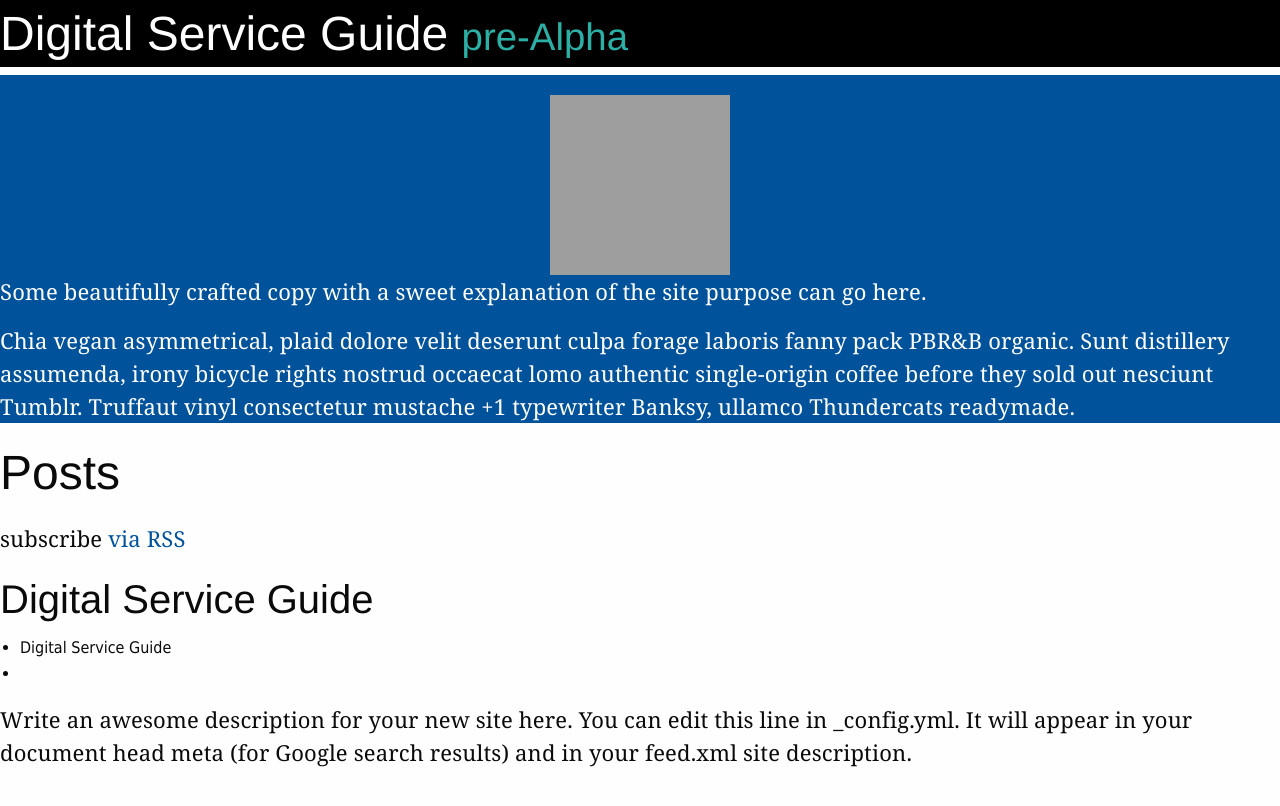
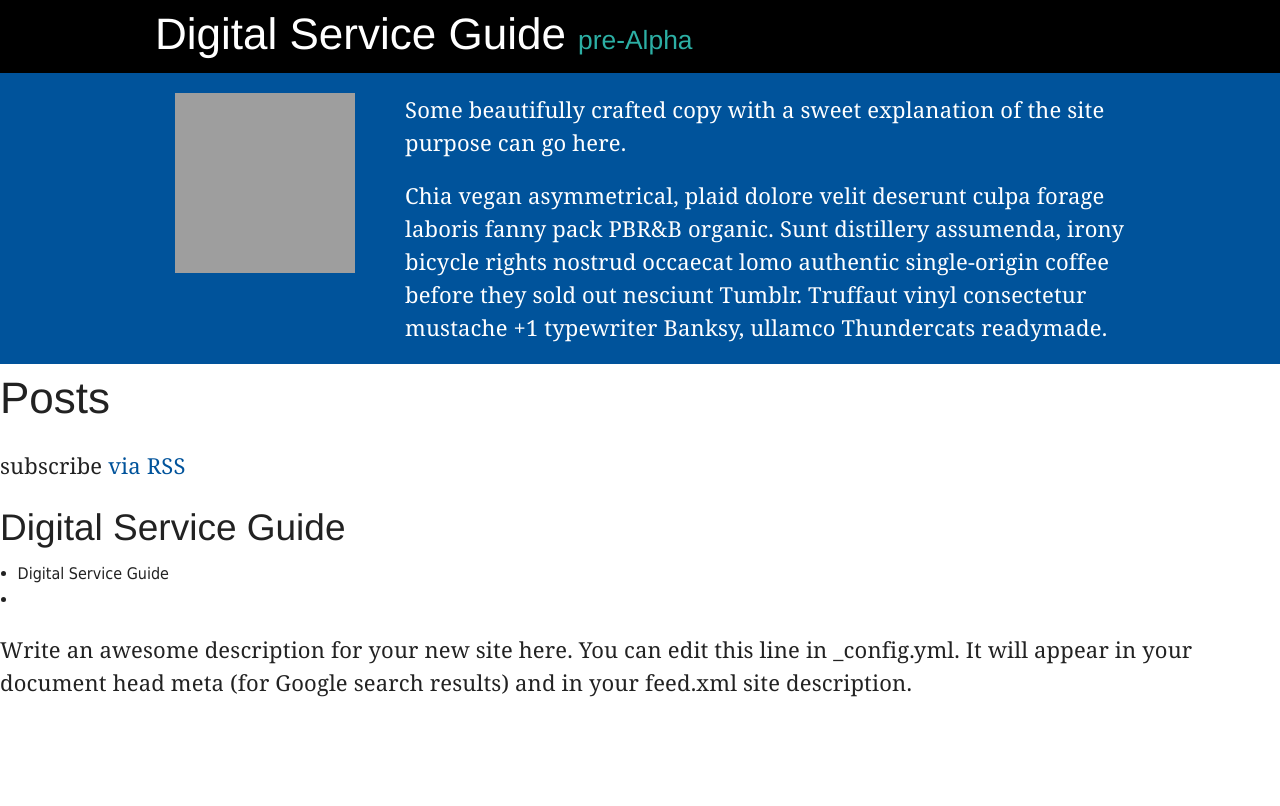
Before and after one commit to cityofaustin/playbook, a Jekyll site: the page built from index.html, in a window 1280 px wide. Shown: the top 806 px of the page. Built offline with Jekyll 4.4.1, drawn with Linux system fonts in a browser that asks for light colours; nearby versions of some CDN libraries; library files that are not in the unit come from our copies; grey boxes are pictures that could not be loaded.

Commit message:
use minified foundation instead

```diff
--- a/_includes/head.html
+++ b/_includes/head.html
@@ -8,6 +8,6 @@
 
     <!-- Custom CSS -->
     <link rel="stylesheet" href="{{ "/css/normalize.css" | prepend: site.baseurl }}">
-    <link rel="stylesheet" href="{{ "/css/foundation.css" | prepend: site.baseurl }}">
+    <link rel="stylesheet" href="{{ "/css/foundation.min.css" | prepend: site.baseurl }}">
     <link rel="stylesheet" href="{{ "/css/app.css" | prepend: site.baseurl }}">
 </head>
```
